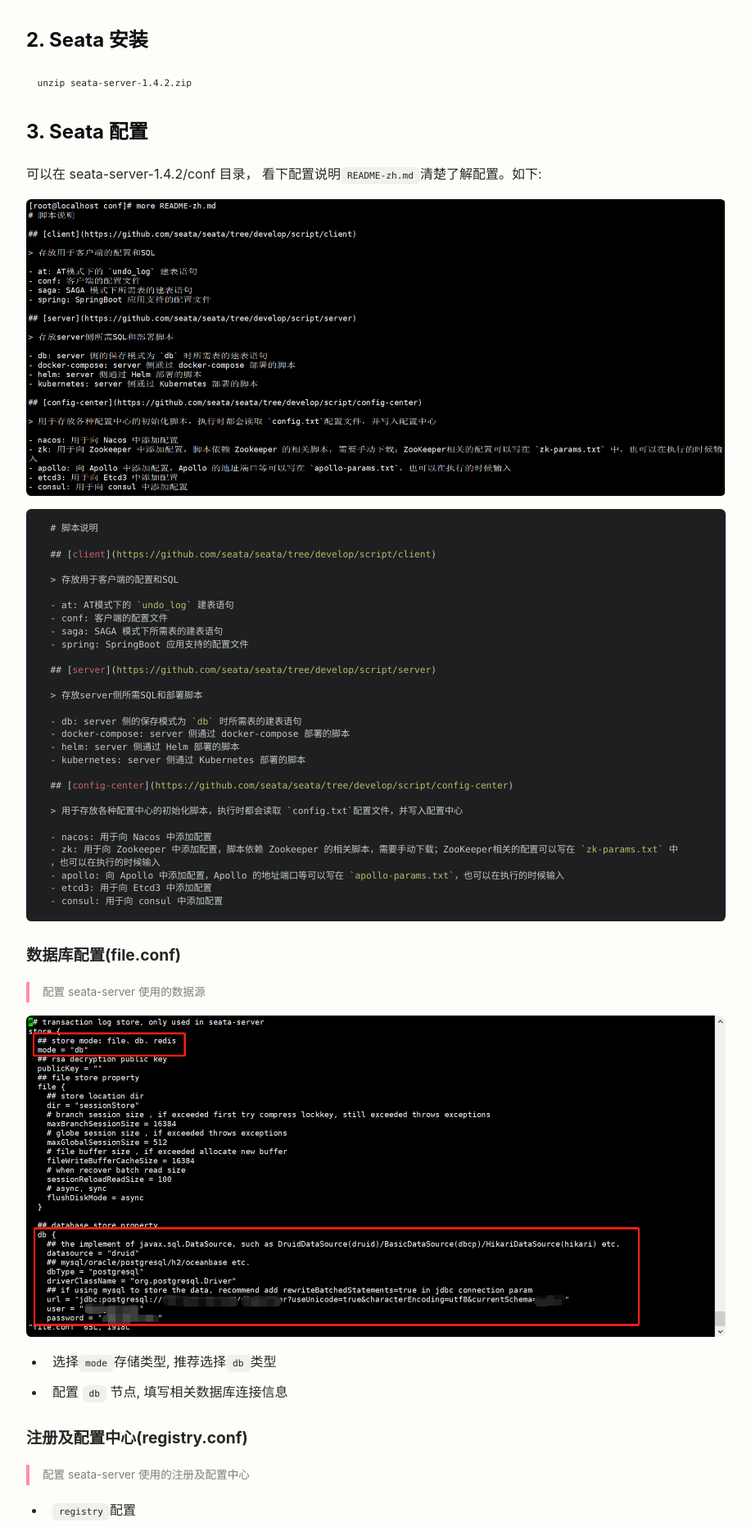
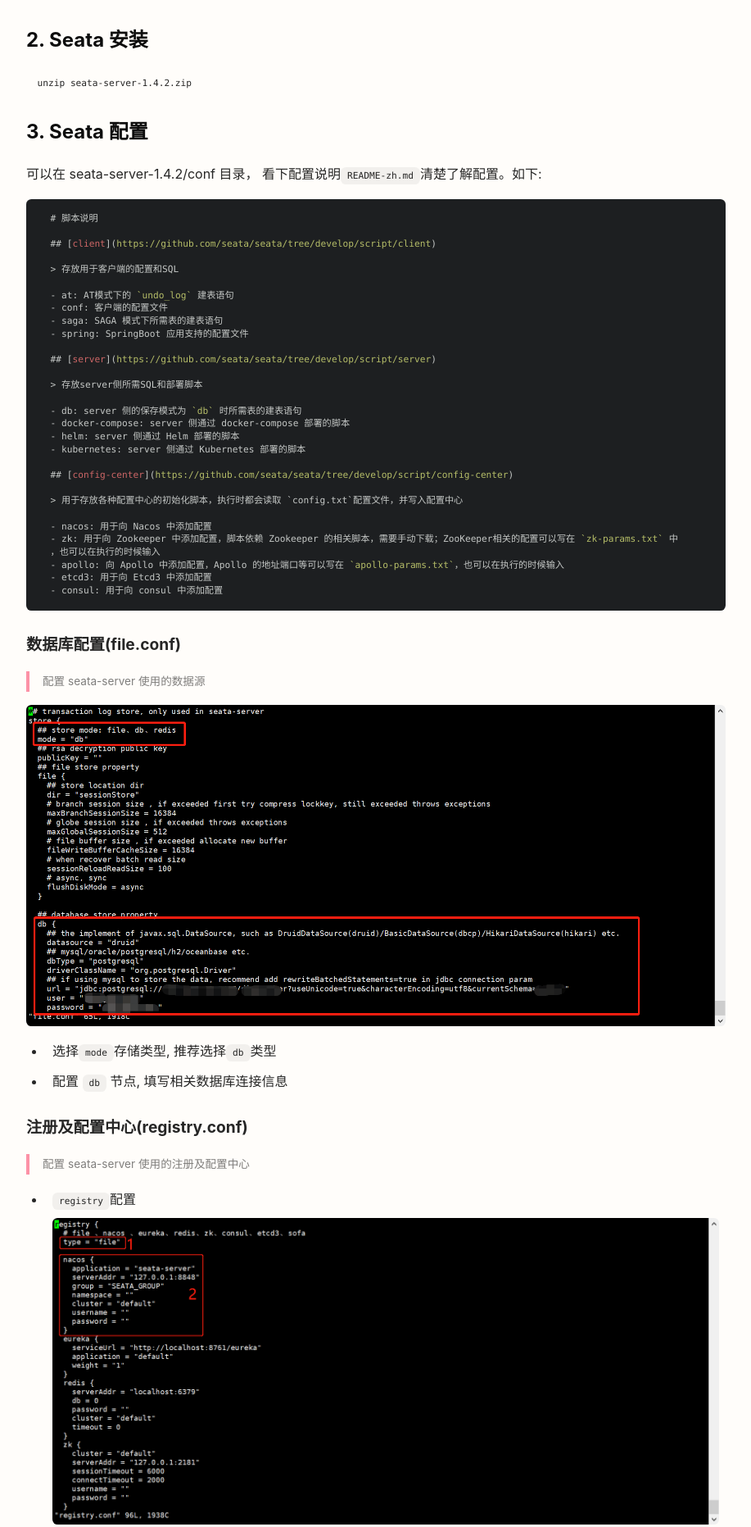
Before and after one commit to cloudland/cloudland.github.io, a Jekyll site: the page built from _posts/program/2021-06-03-alibaba-seata.md, in a window 1280 px wide. Shown: the part 439-2302 px from the top of the page at 82% size, without its empty margins (71-988 px from the left). Built offline with Jekyll 4.4.1, drawn with Linux system fonts in a browser that asks for light colours; nearby versions of some CDN libraries.

Commit message:
删除内容

````diff
--- a/_posts/program/2021-06-03-alibaba-seata.md
+++ b/_posts/program/2021-06-03-alibaba-seata.md
@@ -24,8 +24,6 @@
 ### 3. Seata 配置
 
   可以在 seata-server-1.4.2/conf 目录， 看下配置说明`README-zh.md`清楚了解配置。如下:
-
-  ~~![配置文件](https://cloudland.github.io/assets/images/202106/seata-1.png){:.rounded}~~
 
   ```md
   # 脚本说明
````
